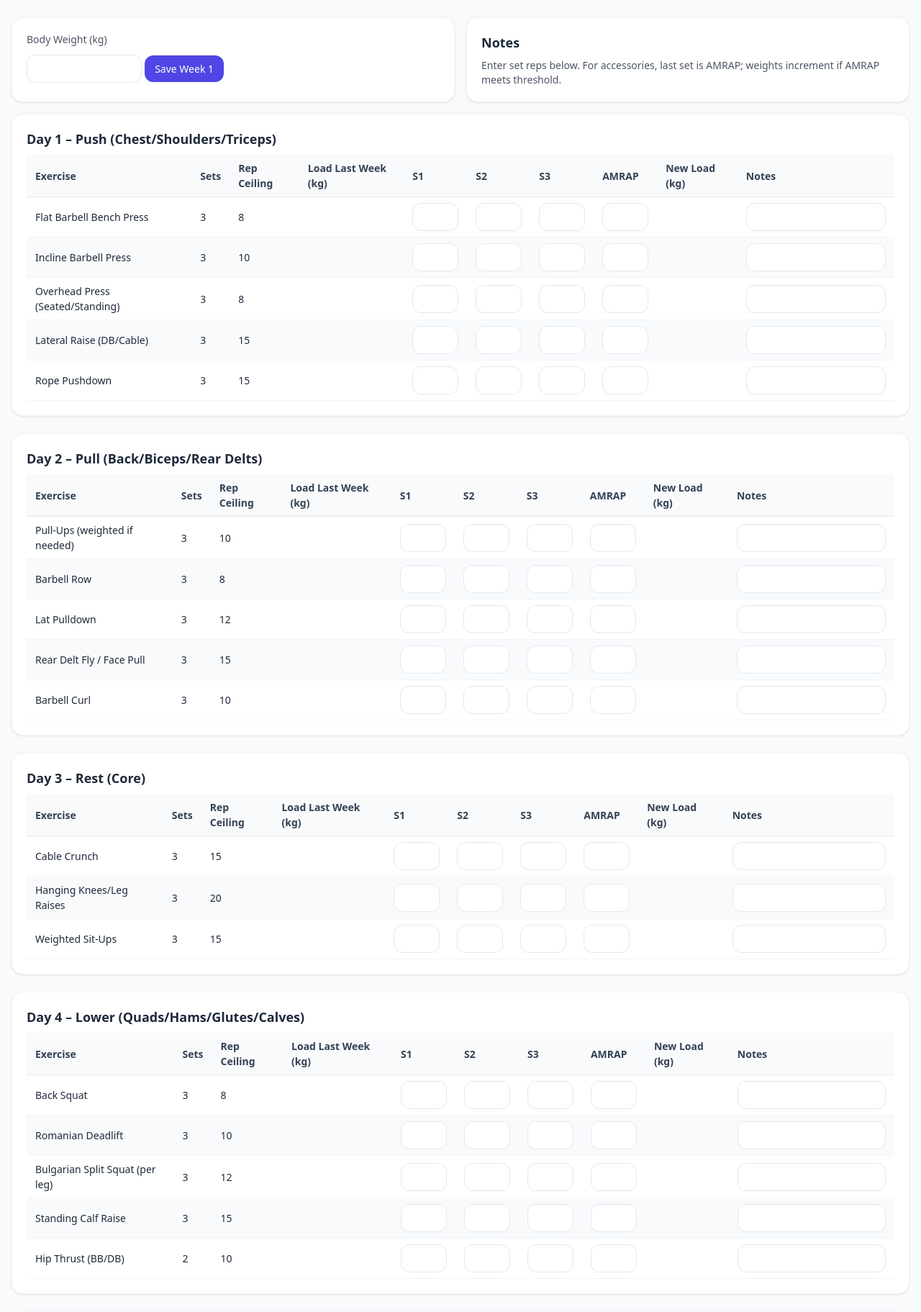
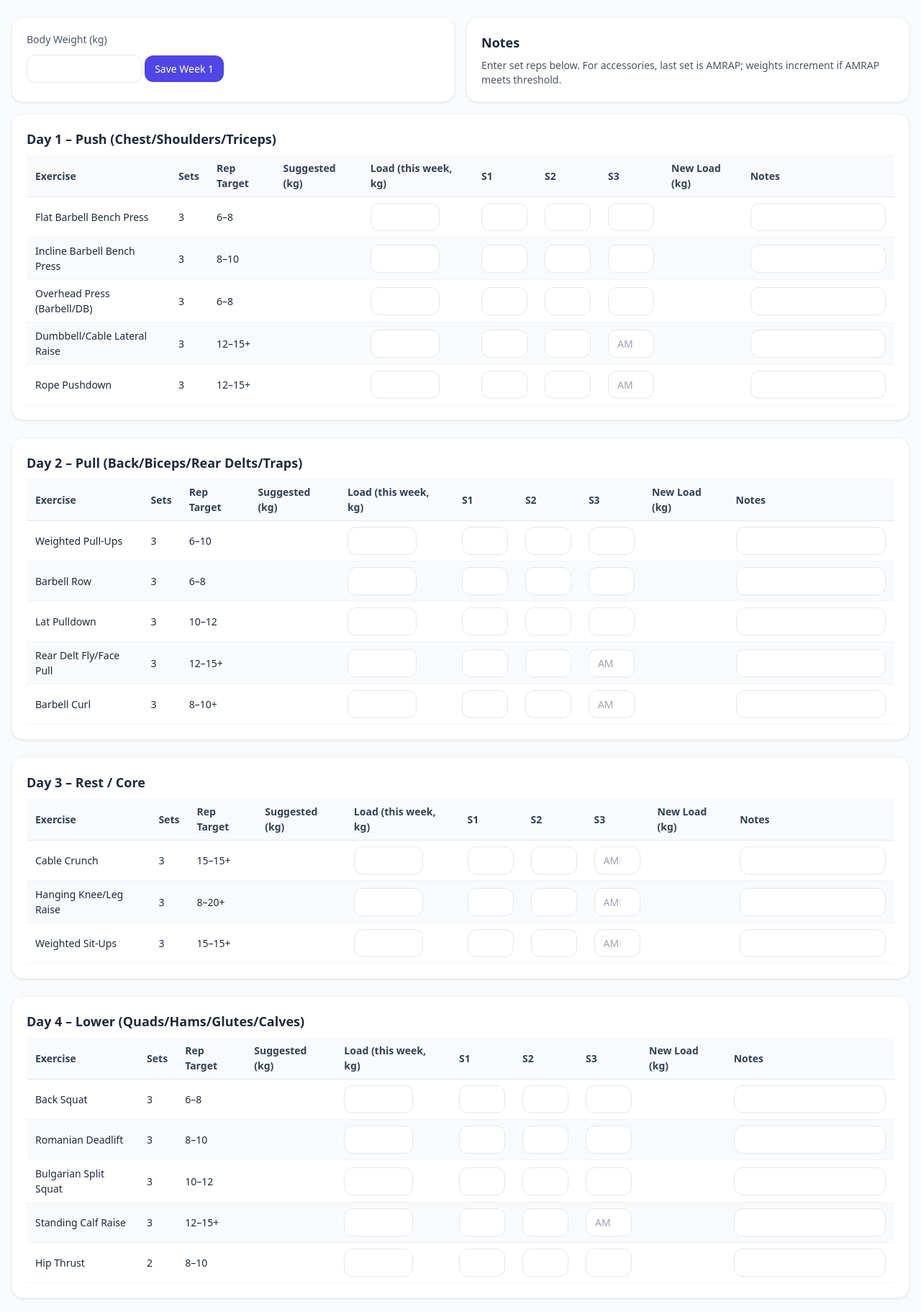
Before and after one commit to kevin989/hypertrophy-tracker, a Flask app: page /week/1 in a window 1280 px wide. Shown: the part 57-1880 px from the top of the page at 72% size. Run offline with Flask 3, Linux system fonts and the light colour scheme; data comes from the database, SQL or seed files in the repository; data that the repository does not hold is empty; some libraries are stand-ins or nearby versions.

Commit message:
Remove AMRAP column. Update to Programv1.0

```diff
--- a/app.py
+++ b/app.py
@@ -144,63 +144,98 @@ def rm_test():
             return redirect(url_for("rm_test"))
         return render_template("rm_test.html", state={"units": st.units})
 
-@app.route("/week/<int:week>", methods=["GET","POST"])
+@app.route("/week/<int:week>", methods=["GET", "POST"])
 @require_login
 def week_view(week: int):
     ensure_db()
+
     if week < 1 or week > 12:
         flash("Week must be 1–12.", "error")
         return redirect(url_for("dashboard"))
+
     with Session(engine) as s:
         st = get_or_create_state(s)
         init_week_rows(week, s)
 
         if request.method == "POST":
+            # Save bodyweight (stored as kg)
             bw = request.form.get("bodyweight")
-            if bw:
+            if bw not in (None, ""):
                 try:
                     bw_val = float(bw)
-                    bw_kg = bw_val if st.units=="kg" else bw_val/2.20462262185
-                    existing = s.scalars(select(Progress).where(Progress.week==week)).first()
+                    bw_kg = bw_val if st.units == "kg" else bw_val / 2.20462262185
+                    existing = s.scalars(select(Progress).where(Progress.week == week)).first()
                     if existing:
                         existing.bodyweight = bw_kg
                     else:
                         s.add(Progress(week=week, bodyweight=bw_kg))
-                    s.commit()
                 except Exception:
                     pass
 
-            rows = s.scalars(select(Log).where(Log.week==week)).all()
+            # Save sets and compute next loads
+            rows = s.scalars(select(Log).where(Log.week == week)).all()
             for r in rows:
-                for k in ["s1","s2","s3","amrap"]:
+                # Load (this week) — store in kg as base for progression
+                load_field = request.form.get(f"row_{r.id}_load")
+                if load_field not in (None, ""):
+                    try:
+                        load_val = float(load_field)
+                        load_kg = load_val if st.units == "kg" else load_val / 2.20462262185
+                        r.load_last = load_kg
+                    except Exception:
+                        pass
+
+                # Reps (S1–S3)
+                for k in ["s1", "s2", "s3"]:
                     val = request.form.get(f"row_{r.id}_{k}")
-                    if val not in (None,""):
-                        try: setattr(r, k, int(val))
-                        except: setattr(r, k, None)
-                data = {"load_last": r.load_last, "rep_high": r.rep_high, "increment": r.increment,
-                        "category": r.category, "sets": r.sets, "s1": r.s1, "s2": r.s2, "s3": r.s3, "amrap": r.amrap}
+                    if val not in (None, ""):
+                        try:
+                            setattr(r, k, int(val))
+                        except Exception:
+                            setattr(r, k, None)
+
+                # Treat S3 as AMRAP for accessories; ignore AMRAP for compounds
+                amrap_reps = r.s3 if r.category == "accessory" else None
+
+                data = {
+                    "load_last": r.load_last,
+                    "rep_high": r.rep_high,
+                    "increment": r.increment,
+                    "category": r.category,
+                    "sets": r.sets,
+                    "s1": r.s1,
+                    "s2": r.s2,
+                    "s3": r.s3,
+                    "amrap": amrap_reps,
+                }
                 r.new_load = compute_new_load(data)
+
             s.commit()
             flash(f"Week {week} saved.", "success")
             return redirect(url_for("week_view", week=week))
 
-        rows = s.scalars(select(Log).where(Log.week==week).order_by(Log.day, Log.id)).all()
+        # ----- GET render -----
+        rows = s.scalars(select(Log).where(Log.week == week).order_by(Log.day, Log.id)).all()
+
+        def display_w(x):
+            if x is None:
+                return None
+            return round(x * 2.20462262185, 2) if st.units == "lb" else x
+
         grouped = []
-        for day_idx in range(1,8):
-            sub = [r for r in rows if r.day==day_idx]
+        for day_idx in range(1, 7 + 1):
+            sub = [r for r in rows if r.day == day_idx]
             title = sub[0].day_title if sub else f"Day {day_idx}"
-            def conv(x):
-                if x is None: return None
-                return round(x*2.20462262185,2) if st.units=="lb" else x
             for r in sub:
-                r.load_last = conv(r.load_last)
-                r.new_load = conv(r.new_load)
+                r.load_last = display_w(r.load_last)
+                r.new_load = display_w(r.new_load)
             grouped.append((title, sub))
 
         bw_val = None
-        prog = s.scalars(select(Progress).where(Progress.week==week)).first()
+        prog = s.scalars(select(Progress).where(Progress.week == week)).first()
         if prog:
-            bw_val = prog.bodyweight if st.units=="kg" else round(prog.bodyweight*2.20462262185,1)
+            bw_val = prog.bodyweight if st.units == "kg" else round(prog.bodyweight * 2.20462262185, 1)
+
         return render_template("week.html", week=week, grouped=grouped, bw=bw_val, units=st.units)
 
 @app.route("/dashboard")
@@ -222,7 +257,7 @@ def dashboard():
         bw_png = bio.read()
 
         # Lift charts
-        lifts = ["Back Squat","Flat Barbell Bench Press","Deadlift","Overhead Press (Seated/Standing)"]
+        lifts = ["Back Squat","Flat Barbell Bench Press","Deadlift","Overhead Press (Barbell/DB)"]
         lift_pngs = {}
         for lift in lifts:
             series = s.execute(select(Log.week, Log.new_load, Log.load_last).where(Log.exercise==lift).order_by(Log.week)).all()
--- a/logic.py
+++ b/logic.py
@@ -1,56 +1,73 @@
 from typing import List, Tuple
 
-DAYS: List[Tuple[str, List[Tuple[str,int,int,int,str,float]]]] = [
+PROGRAM_V1 = [
     ("Day 1 – Push (Chest/Shoulders/Triceps)", [
         ("Flat Barbell Bench Press", 3, 6, 8, "compound", 2.5),
-        ("Incline Barbell Press", 3, 8, 10, "accessory", 2.5),
-        ("Overhead Press (Seated/Standing)", 3, 6, 8, "compound", 2.5),
-        ("Lateral Raise (DB/Cable)", 3, 12, 15, "accessory", 1.25),
+        ("Incline Barbell Bench Press", 3, 8, 10, "compound", 2.5),
+        ("Overhead Press (Barbell/DB)", 3, 6, 8, "compound", 2.5),
+        ("Dumbbell/Cable Lateral Raise", 3, 12, 15, "accessory", 1.25),
         ("Rope Pushdown", 3, 12, 15, "accessory", 1.25),
     ]),
-    ("Day 2 – Pull (Back/Biceps/Rear Delts)", [
-        ("Pull-Ups (weighted if needed)", 3, 6, 10, "compound", 2.5),
+    ("Day 2 – Pull (Back/Biceps/Rear Delts/Traps)", [
+        ("Weighted Pull-Ups", 3, 6, 10, "compound", 2.5),   # AMRAP acceptable within target
         ("Barbell Row", 3, 6, 8, "compound", 2.5),
-        ("Lat Pulldown", 3, 10, 12, "accessory", 2.5),
-        ("Rear Delt Fly / Face Pull", 3, 12, 15, "accessory", 1.25),
+        ("Lat Pulldown", 3, 10, 12, "compound", 2.5),
+        ("Rear Delt Fly/Face Pull", 3, 12, 15, "accessory", 1.25),
         ("Barbell Curl", 3, 8, 10, "accessory", 1.25),
     ]),
-    ("Day 3 – Rest (Core)", [
+    ("Day 3 – Rest / Core", [
         ("Cable Crunch", 3, 15, 15, "accessory", 1.25),
-        ("Hanging Knees/Leg Raises", 3, 8, 20, "accessory", 1.25),
+        ("Hanging Knee/Leg Raise", 3, 8, 20, "accessory", 1.25),
         ("Weighted Sit-Ups", 3, 15, 15, "accessory", 1.25),
     ]),
     ("Day 4 – Lower (Quads/Hams/Glutes/Calves)", [
-        ("Back Squat", 3, 6, 8, "compound", 5),
-        ("Romanian Deadlift", 3, 8, 10, "accessory", 2.5),
-        ("Bulgarian Split Squat (per leg)", 3, 10, 12, "accessory", 2.5),
-        ("Standing Calf Raise", 3, 12, 15, "accessory", 1.25),
-        ("Hip Thrust (BB/DB)", 2, 8, 10, "accessory", 2.5),
+        ("Back Squat", 3, 6, 8, "compound", 5.0),
+        ("Romanian Deadlift", 3, 8, 10, "compound", 5.0),
+        ("Bulgarian Split Squat", 3, 10, 12, "compound", 2.5),
+        ("Standing Calf Raise", 3, 12, 15, "accessory", 2.5),
+        ("Hip Thrust", 2, 8, 10, "compound", 5.0),
     ]),
-    ("Day 5 – Push", [
-        ("DB Flat Press", 3, 8, 10, "accessory", 2.5),
-        ("Incline DB Press / Cable Fly", 3, 10, 12, "accessory", 2.5),
-        ("Seated DB Overhead Press", 3, 8, 10, "accessory", 2.5),
+    ("Day 5 – Push (Chest/Shoulders/Triceps)", [
+        ("DB Flat Press", 3, 8, 10, "compound", 2.5),
+        ("Incline DB Press/Cable Fly", 3, 10, 12, "compound", 2.5),
+        ("Seated DB Overhead Press", 3, 8, 10, "compound", 2.5),
         ("Cable Lateral Raise", 3, 12, 15, "accessory", 1.25),
         ("Close-Grip Bench Press", 3, 6, 8, "compound", 2.5),
     ]),
-    ("Day 6 – Pull", [
-        ("Deadlift", 2, 4, 6, "compound", 5),
+    ("Day 6 – Pull (Back/Biceps/Rear Delts/Traps)", [
+        ("Deadlift", 3, 4, 6, "compound", 5.0),
         ("Weighted Chin-Ups", 3, 6, 8, "compound", 2.5),
-        ("One-Arm DB Row", 3, 8, 10, "accessory", 2.5),
-        ("Seated Cable Row", 3, 10, 12, "accessory", 2.5),
-        ("Rear Delt Fly", 3, 12, 15, "accessory", 1.25),
-        ("Hammer Curl", 3, 10, 12, "accessory", 1.25),
+        ("One-Arm DB Row", 3, 8, 10, "compound", 2.5),
+        ("Seated Cable Row", 3, 10, 12, "compound", 2.5),
+        ("DB Rear Delt Fly", 3, 12, 15, "accessory", 1.25),
+        ("Hammer Curl", 2, 10, 12, "accessory", 1.25),
     ]),
-    ("Day 7 – Rest", []),
+    ("Day 7 – Rest / Core (optional)", [
+        # no planned work; may mirror Day 3 core if desired
+    ]),
 ]
 
+# Use PROGRAM_V1 for seeding
+DAYS = PROGRAM_V1
+
+# Map compound exercises to their RM keys (for Week 1–2 % seeding)
 COMPOUND_RM_MAP = {
     "Back Squat": "squat",
     "Flat Barbell Bench Press": "bench",
+    "Incline Barbell Bench Press": "bench",
+    "Overhead Press (Barbell/DB)": "ohp",
+    "DB Flat Press": "bench",
+    "Seated DB Overhead Press": "ohp",
+    "Barbell Row": "bench",                  # no direct RM; bench mapping yields reasonable % load guidance
+    "Lat Pulldown": "bench",                 # guidance only (users adjust via logging)
     "Deadlift": "deadlift",
-    "Overhead Press (Seated/Standing)": "ohp",
+    "Romanian Deadlift": "deadlift",         # guidance only
+    "Weighted Pull-Ups": "bench",            # guidance only
+    "Weighted Chin-Ups": "bench",            # guidance only
+    "One-Arm DB Row": "bench",               # guidance only
+    "Seated Cable Row": "bench",             # guidance only
     "Close-Grip Bench Press": "bench",
+    "Hip Thrust": "deadlift",                # guidance only
 }
 
 def round_to_2p5(x):
--- a/templates/week.html
+++ b/templates/week.html
@@ -26,12 +26,12 @@
         <tr>
           <th>Exercise</th>
           <th>Sets</th>
-            <th>Rep Ceiling</th>
-            <th>Load Last Week ({{ units }})</th>
+          <th>Rep Target</th>
+          <th>Suggested ({{ units }})</th>
+          <th>Load (this week, {{ units }})</th>
           <th>S1</th>
           <th>S2</th>
           <th>S3</th>
-            <th>AMRAP</th>
           <th>New Load ({{ units }})</th>
           <th>Notes</th>
         </tr>
@@ -41,12 +41,33 @@
           <tr class="{{ 'bg-white' if loop.index is odd else 'bg-slate-50' }}">
             <td>{{ r.exercise }}</td>
             <td>{{ r.sets }}</td>
-            <td>{{ r.rep_high }}</td>
+
+            <!-- Rep Target: add '+' for accessories to indicate final set is AMRAP -->
+            <td>
+              {% if r.category == 'accessory' %}
+                {{ r.rep_low }}–{{ r.rep_high }}+
+              {% else %}
+                {{ r.rep_low }}–{{ r.rep_high }}
+              {% endif %}
+            </td>
+
+            <!-- Suggested load (read-only) -->
             <td>{{ r.load_last if r.load_last is not none else '' }}</td>
+
+            <!-- Actual load used this week (input) -->
+            <td>
+              <input class="input w-24" type="number" step="0.5"
+                    name="row_{{ r.id }}_load"
+                    placeholder="{{ r.load_last if r.load_last is not none else '' }}">
+            </td>
+
             <td><input class="input w-16" type="number" name="row_{{ r.id }}_s1" min="0" step="1"></td>
             <td><input class="input w-16" type="number" name="row_{{ r.id }}_s2" min="0" step="1"></td>
-            <td><input class="input w-16" type="number" name="row_{{ r.id }}_s3" min="0" step="1"></td>
-            <td><input class="input w-16" type="number" name="row_{{ r.id }}_amrap" min="0" step="1"></td>
+
+            <!-- S3 is the AMRAP set for accessories; for compounds it's just the 3rd set -->
+            <td><input class="input w-16" type="number" name="row_{{ r.id }}_s3" min="0" step="1"
+                      placeholder="{% if r.category == 'accessory' %}AMRAP{% endif %}"></td>
+
             <td>{{ r.new_load if r.new_load is not none else '' }}</td>
             <td><input class="input" type="text" name="row_{{ r.id }}_notes"></td>
           </tr>
```
Lines whose indentation alone changed are shown as unchanged.
